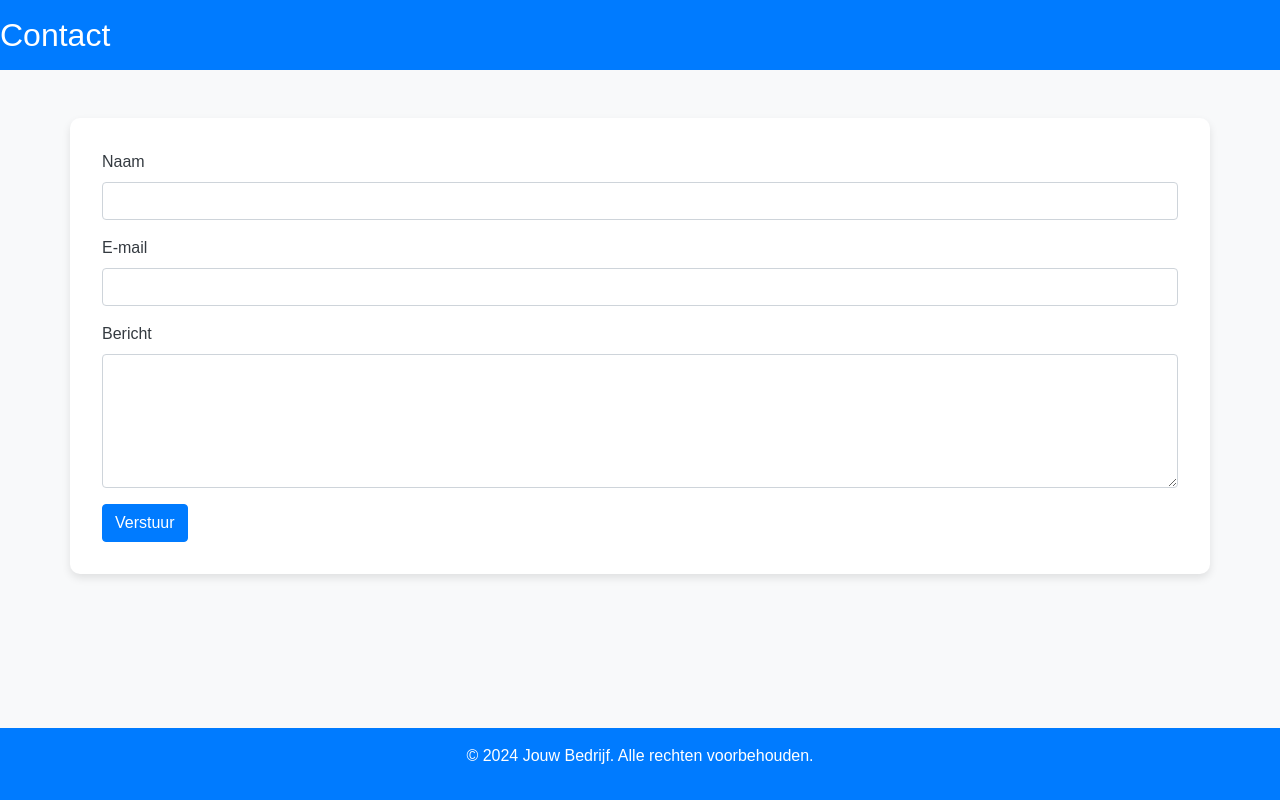
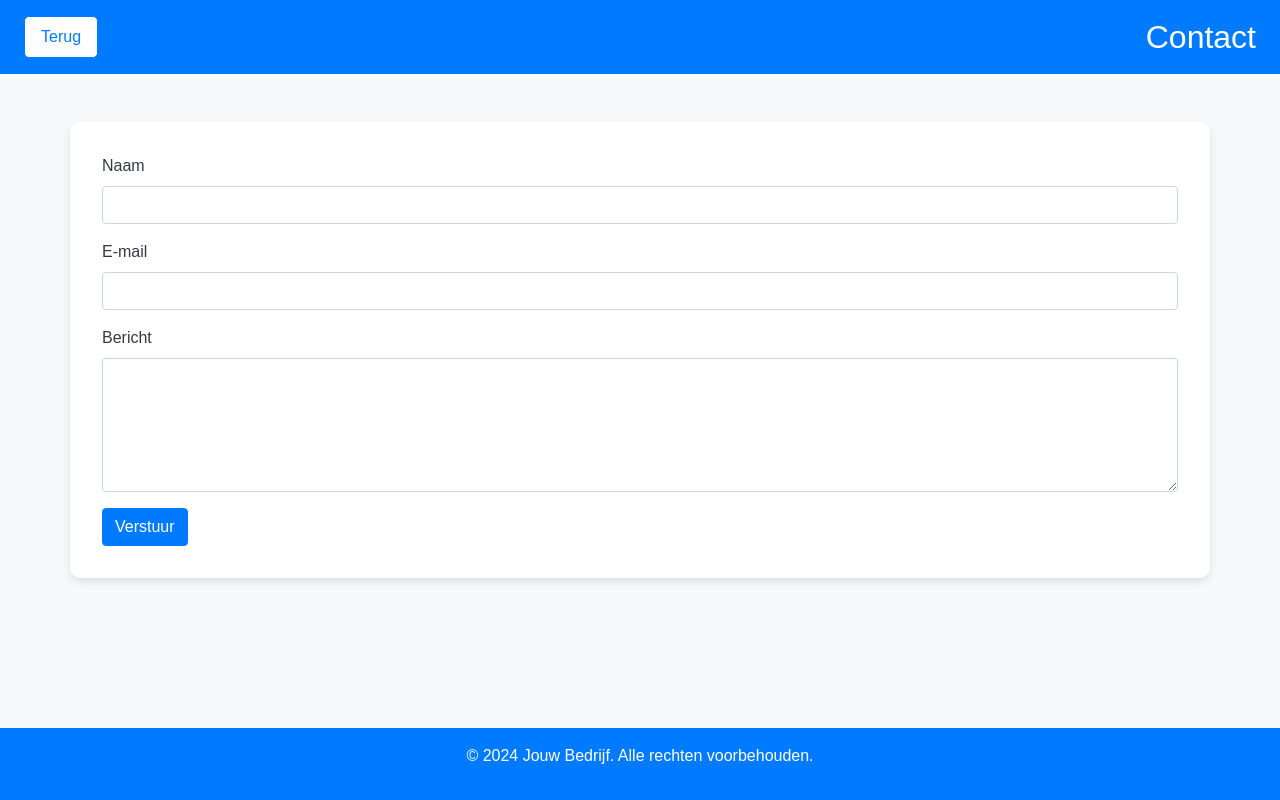
Before and after one commit to Jobbemeijer/passwordgen, a plain HTML site: page V7/contact.html in a window 1280 px wide. Drawn offline with nearby package versions, Linux system fonts and the light colour scheme.

Commit message:
terugknop

```diff
--- a/V7/contact.html
+++ b/V7/contact.html
@@ -8,11 +8,12 @@
   <link rel="stylesheet" href="styles.css">
 </head>
 <body>
-  <header class="text-center py-3">
+  <header class="d-flex justify-content-between align-items-center py-3 px-4">
+    <a href="index.html" class="btn btn-secondary">Terug</a>
     <h1>Contact</h1>
   </header>
   <div class="container mt-5">
-    <form class="gform" method="POST" action="https://script.google.com/macros/s/AKfycbyg-ZPp4Fn9AOACP6oEkNMXI-qUFwaKOABLhuAn5oraHKc8P0u5o9KKt4qDxSLO5OI0/exec">
+    <form class="gform" method="POST" action="YOUR_SCRIPT_URL">
       <div class="form-group">
         <label for="name">Naam</label>
         <input type="text" class="form-control" id="name" name="name" required>
```
